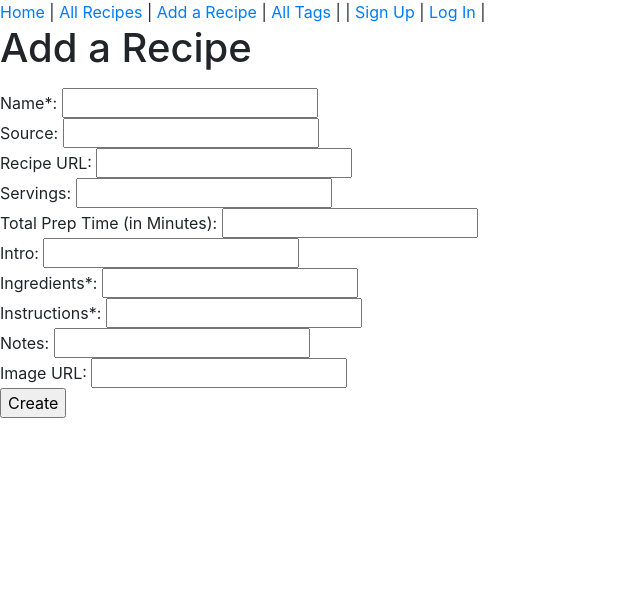
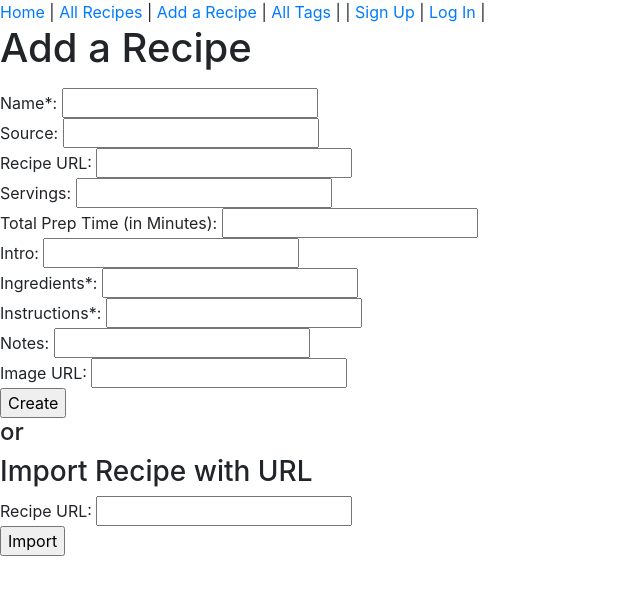
Before and after one commit to thewendels/recipespree_vue, a Vue app: page /recipes/new in a window 1280 px wide. Shown: the top 594 px of the page, without its empty margins (0-640 px from the left). Built offline with nearby package versions, Linux system fonts and the light colour scheme.

Commit message:
adds front end scrape functionality and updates notes' empty states to include empty string and null

```diff
--- a/src/views/RecipesNew.vue
+++ b/src/views/RecipesNew.vue
@@ -49,6 +49,17 @@
       </div>
       <input type="submit" value="Create" />
     </form>
+    <h4>or</h4>
+    <div>
+      <form v-on:submit.prevent="scrapeRecipe()">
+        <h3>Import Recipe with URL</h3>
+        <div>
+          Recipe URL:
+          <input type="text" v-model="recipeUrl">
+        </div>
+        <input type="submit" value="Import" />
+      </form>
+    </div>
   </div>
 </template>
 
@@ -67,6 +78,7 @@ export default {
       newInstructions: "",
       newNotes: "",
       newImageUrl: "",
+      recipeUrl:"",
       errors: [],
     };
   },
@@ -97,6 +109,22 @@ export default {
           this.errors = error.response.data.errors;
         });
     },
+    scrapeRecipe: function() {
+      var params = {
+        url: this.recipeUrl,
+      };
+
+      axios
+        .post("/api/recipes/scrape", params)
+        .then(response => {
+          console.log("recipes scrape", response.data);
+          this.$router.push("/recipes");
+        })
+        .catch(error => {
+          console.log("recipes create error", error.response);
+          this.errors = error.response.data.errors;
+        });
+    },
   }
 }
 </script>
--- a/src/views/RecipesShow.vue
+++ b/src/views/RecipesShow.vue
@@ -34,7 +34,7 @@
     <div v-for="instruction in recipe.stepped_instructions">
       <p>{{ instruction }}</p>
     </div>
-    <p v-if="recipe.notes !== '' ">Notes: {{ recipe.notes }}</p>
+    <p v-if="recipe.notes !== '' && recipe.notes !== null">Notes: {{ recipe.notes }}</p>
     <img :src="`${recipe.image_url}`" v-bind:alt="recipe.name" />
     <div>
       <p>
```
